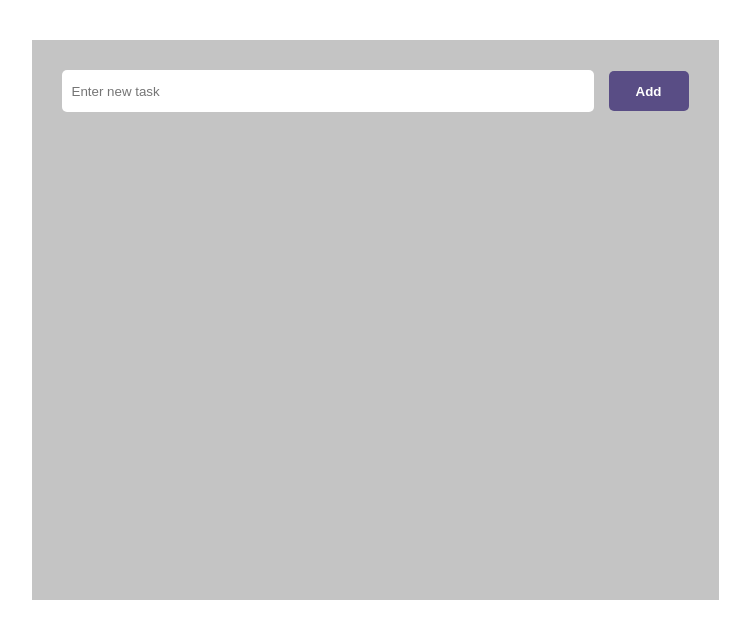
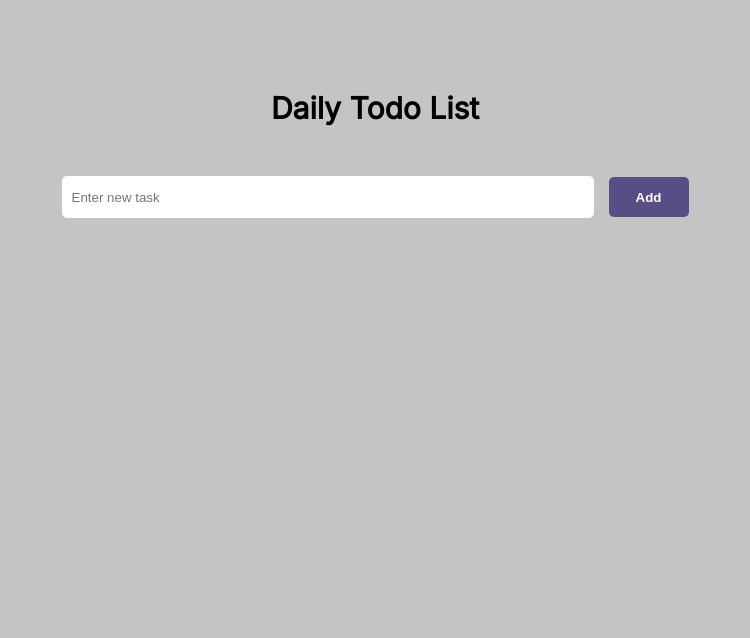
Before and after one commit to mihrilp/react-todoapp, a React (Create React App) app: page / in a window 1280 px wide. Shown: the top 638 px of the page, without its empty margins (265-1015 px from the left). Built offline with nearby package versions, Linux system fonts and the light colour scheme.

Commit message:
second commit

```diff
--- a/public/index.html
+++ b/public/index.html
@@ -1,14 +1,12 @@
 <!DOCTYPE html>
 <html lang="en">
-  <head>
+
+<head>
     <meta charset="utf-8" />
     <link rel="icon" href="%PUBLIC_URL%/favicon.ico" />
     <meta name="viewport" content="width=device-width, initial-scale=1" />
     <meta name="theme-color" content="#000000" />
-    <meta
-      name="description"
-      content="Web site created using create-react-app"
-    />
+    <meta name="description" content="Web site created using create-react-app" />
     <!--
       manifest.json provides metadata used when your web app is installed on a
       user's mobile device or desktop. See https://developers.google.com/web/fundamentals/web-app-manifest/
@@ -23,9 +21,11 @@
       work correctly both with client-side routing and a non-root public URL.
       Learn how to configure a non-root public URL by running `npm run build`.
     -->
+    <link href="https://fonts.googleapis.com/css2?family=Inter&display=swap" rel="stylesheet">
     <title>React App</title>
-  </head>
-  <body>
+</head>
+
+<body>
     <noscript>You need to enable JavaScript to run this app.</noscript>
     <div id="root"></div>
     <!--
@@ -38,5 +38,6 @@
       To begin the development, run `npm start` or `yarn start`.
       To create a production bundle, use `npm run build` or `yarn build`.
     -->
-  </body>
+</body>
+
 </html>
--- a/src/App.css
+++ b/src/App.css
@@ -3,6 +3,7 @@ body {
     flex-direction: column;
     align-items: center;
     justify-content: center;
+    background-color: #C4C4C4;
 }
 
 .App {
@@ -10,7 +11,13 @@ body {
     min-height: 500px;
     padding: 30px;
     margin-top: 40px;
-    background-color: #C4C4C4;
+}
+
+.header {
+    text-align: center;
+    font-size: 30px;
+    margin-bottom: 50px;
+    font-family: 'Inter', sans-serif;
 }
 
 form {
--- a/src/App.js
+++ b/src/App.js
@@ -39,6 +39,7 @@ function App() {
 
   return (
     <div className="App">
+      <h1 className="header">Daily Todo List</h1>
       <form onSubmit={onSubmit}>
         <input className="inputTask" onChange={handleChange} value={todo} type="text" placeholder="Enter new task" />
         <button className="addButton">Add</button>
```
Also changed, not shown: 1 other file (tests, documents, lock files or other folders).
